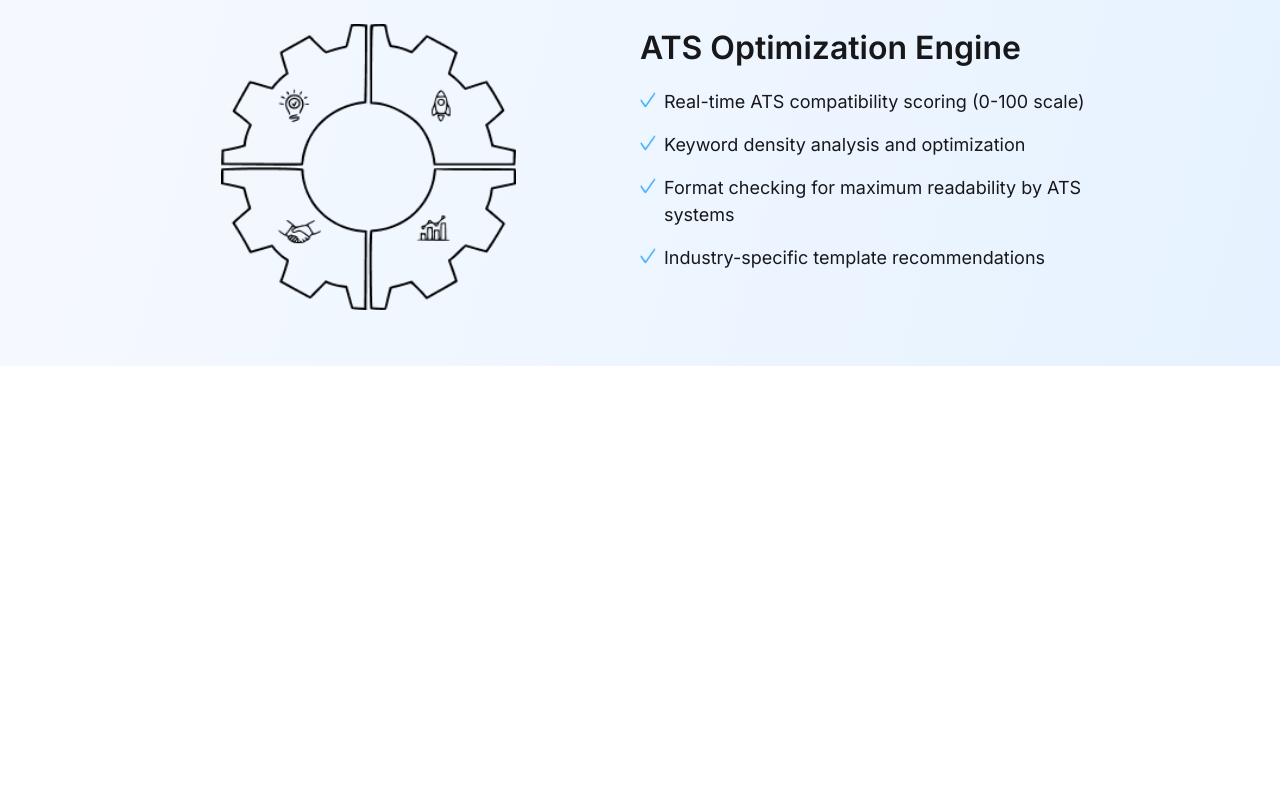
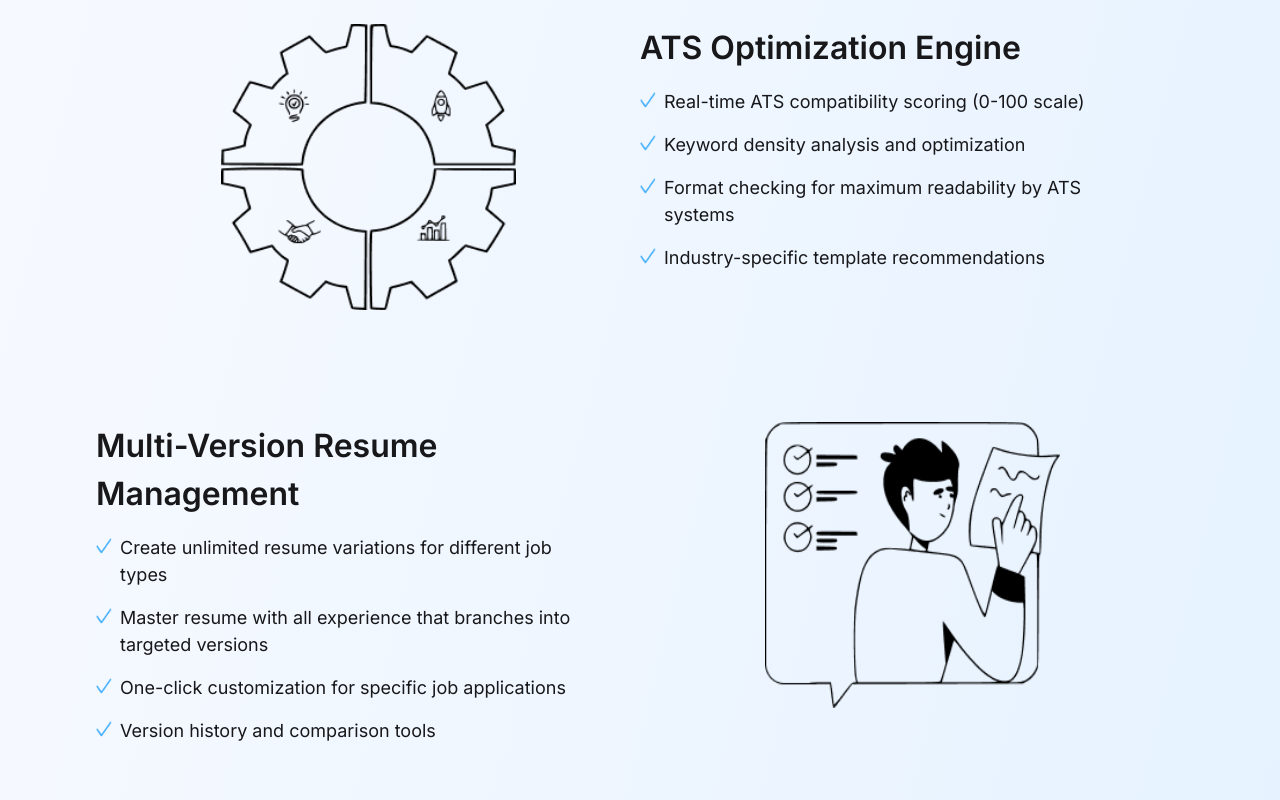
Before and after one commit to najmul19/jobmantic, a React (Vite) app: page / in a window 1280 px wide. Shown: the part 4364-5164 px from the top of the page. Before the commit the page ends 4730 px from the top, so only its background shows below. Built offline with nearby package versions, Linux system fonts and the light colour scheme.

Commit message:
resume manager complted

```diff
--- a/src/Pages/Home/Home/Home.jsx
+++ b/src/Pages/Home/Home/Home.jsx
@@ -10,6 +10,7 @@ import ResumeBuilder from '../ResumeBuilder';
 import Revolutionary from '../Revolutionary';
 import ContentGen from '../ContentGen';
 import ATSOptimizer from '../ATSOptimizer';
+import ResumeManager from '../ResumeManager';
 
 const Home = () => {
     return (
@@ -25,6 +26,7 @@ const Home = () => {
             <Revolutionary></Revolutionary>
             <ContentGen></ContentGen>
             <ATSOptimizer></ATSOptimizer>
+            <ResumeManager></ResumeManager>
         </div>
     );
 };
--- /dev/null
+++ b/src/Pages/Home/ResumeManager.jsx
@@ -0,0 +1,55 @@
+import sleep from "../../assets/Icons/sleep.png";
+import right from "../../assets/Icons/right.png";
+
+const ResumeManager = () => {
+  return (
+    <div className="flex flex-col sm:flex-row px-4 sm:px-24 py-14">
+      {/* Left Section */}
+      <div className="w-full sm:w-1/2 space-y-4">
+        <h3 className="text-[32px] font-semibold">
+          Multi-Version Resume Management
+        </h3>
+
+        <div className="flex items-start gap-2">
+          <img className="w-4 h-4 mt-1" src={right} alt="right sign" />
+          <p className="text-[18px] max-w-[459px]">
+            Create unlimited resume variations for different job types
+          </p>
+        </div>
+
+        <div className="flex items-start gap-2">
+          <img className="w-4 h-4 mt-1" src={right} alt="right sign" />
+          <p className="text-[18px] max-w-[459px]">
+            Master resume with all experience that branches into targeted
+            versions
+          </p>
+        </div>
+
+        <div className="flex items-start gap-2">
+          <img className="w-4 h-4 mt-1" src={right} alt="right sign" />
+          <p className="text-[18px] max-w-[459px]">
+            One-click customization for specific job applications
+          </p>
+        </div>
+
+        <div className="flex items-start gap-2">
+          <img className="w-4 h-4 mt-1" src={right} alt="right sign" />
+          <p className="text-[18px] max-w-[459px]">
+            Version history and comparison tools
+          </p>
+        </div>
+      </div>
+
+      {/* Right Section */}
+      <div className="flex justify-center  w-full sm:w-1/2">
+        <img
+          className="w-full h-auto  max-w-[295px] max-h-[286px]"
+          src={sleep}
+          alt="career monitoring"
+        />
+      </div>
+    </div>
+  );
+};
+
+export default ResumeManager;
```
